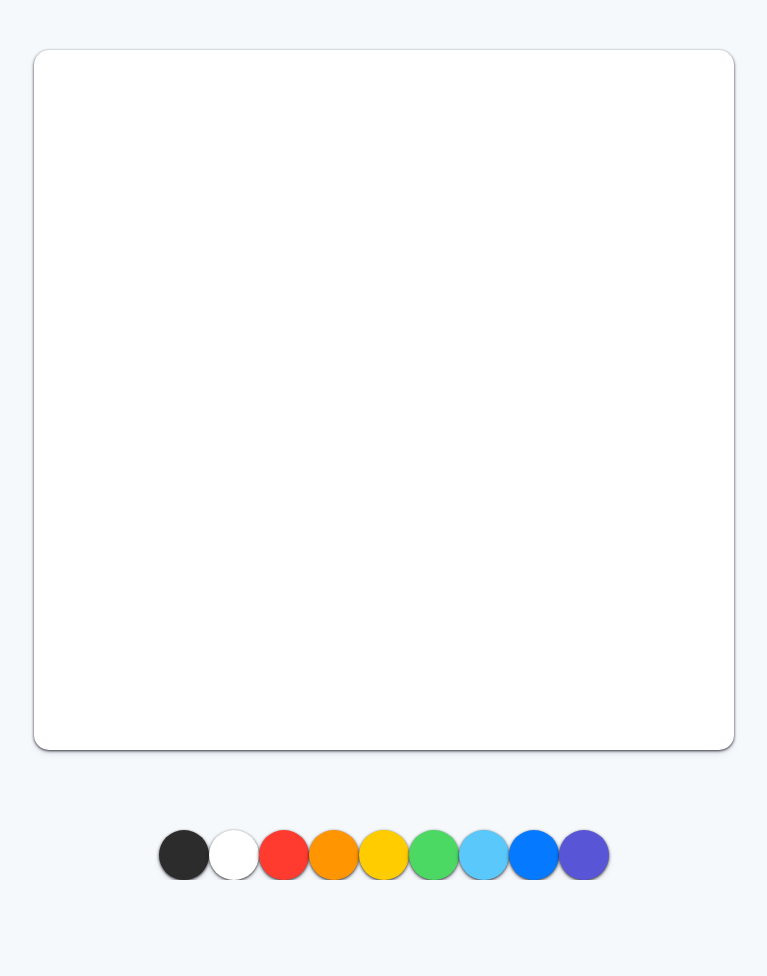
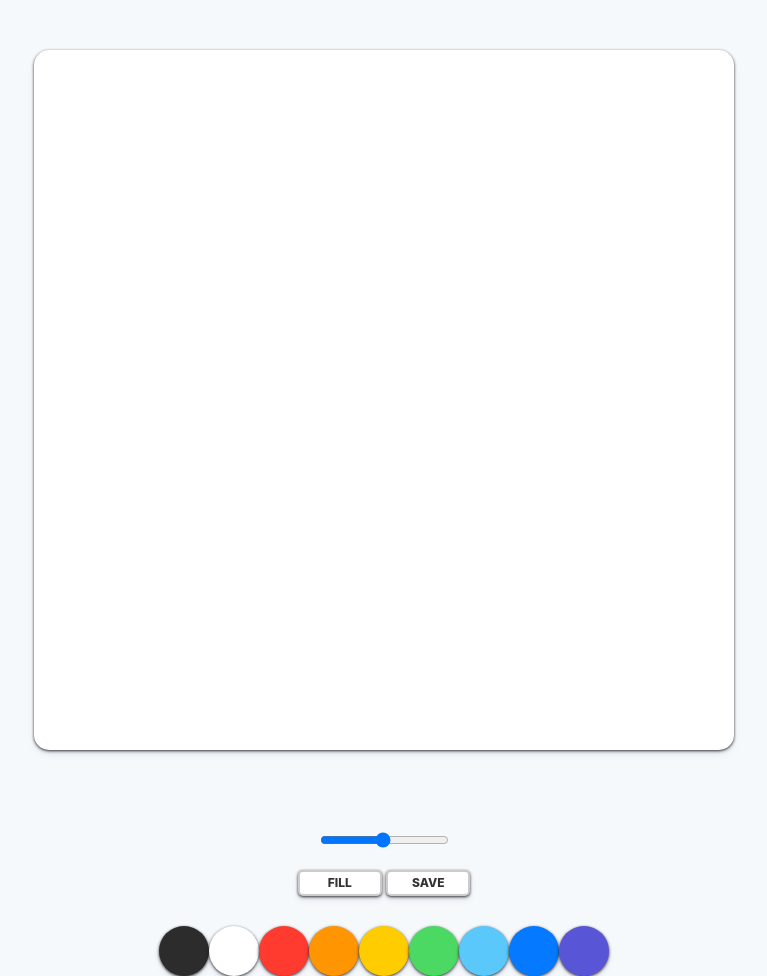
Before and after one commit to leesihoney/paintjs, a plain HTML site: page index.html in a window 1280 px wide. Shown: the whole page, without its empty margins (256-1023 px from the left). Before the commit the page ends 880 px from the top, so only its background shows below. Drawn offline with Linux system fonts and the light colour scheme.

Commit message:
finished stylizing"

```diff
--- a/index.html
+++ b/index.html
@@ -11,6 +11,14 @@
 <body>
     <canvas id = "jsCanvas" class = "canvas"></canvas>
     <div class = "controls">
+        <div class="controls__range">
+            <input type="range" id="jsRange" min = "0.1" max = "5.0" value = "2.5" step = "0.1"/>
+
+        </div>
+        <div class="controls__btns">
+            <button id="jsMode">Fill</button>
+            <button id="jsSave">Save</button></div>
+
         <div class = "controls_colors" id = "jsColors">
             <div class="controls__color" style = "background-color: #2c2c2c"></div>
             <div class="controls__color" style = "background-color: #ffffff"></div>
--- a/styles.css
+++ b/styles.css
@@ -17,6 +17,32 @@ body {
 }
 .controls {
     margin-top: 80px;
+    display: flex;
+    flex-direction: column;
+    align-items: center;
+}
+
+.controls .controls__btns {
+    margin-bottom: 30px;
+}
+
+.controls__btns button {
+    all: unset;
+    cursor: pointer;
+    background-color: white;
+    padding: 5px 0px;
+    width: 80px;
+    text-align: center;
+    border-radius: 5px;
+    box-shadow: 0 4px 6px rgba(50, 50, 93, 0.11), 0 1px 3px rgba(0, 0, 0, 0.8);
+    border: 2px solid rgba(0, 0, 0, 0.2);
+    color: rgba(0, 0, 0, 0.8);
+    text-transform: uppercase;
+    font-weight: 800;
+    font-size: 12px;
+}
+.controls__btns button:active {
+    transform: scale(0.98);
 }
 .controls .controls_colors {
     display: flex;
@@ -28,3 +54,7 @@ body {
     border-radius: 25px;
     box-shadow: 0 4px 6px rgba(50, 50, 93, 0.11), 0 1px 3px rgba(0, 0, 0, 0.8);
 }
+
+.controls .controls__range {
+    margin-bottom: 20px;
+}
```
